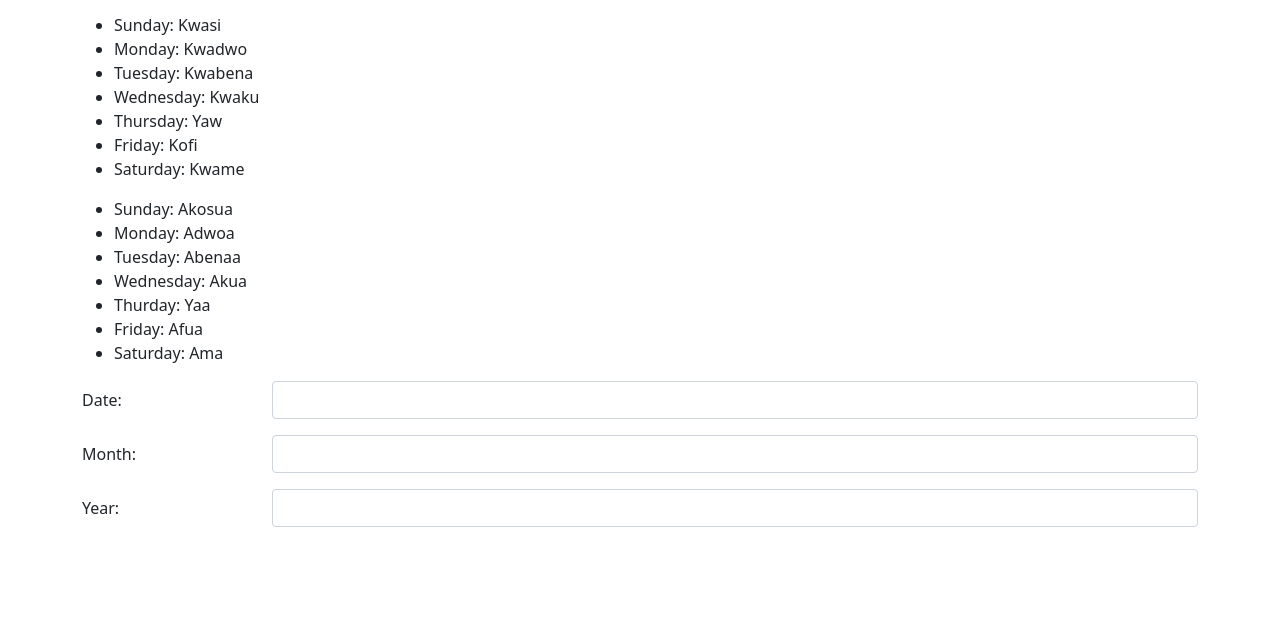
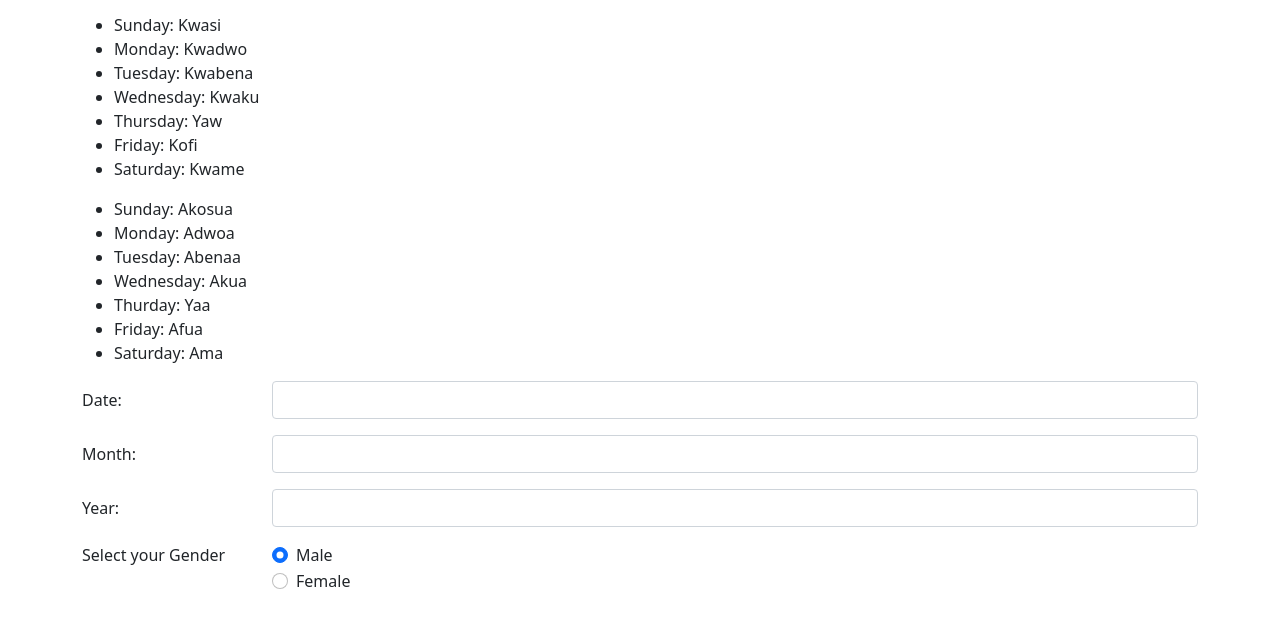
Before and after one commit to kahoragachau/Akan-Names, a plain HTML site: page index.html in a window 1280 px wide. Shown: the part 107-734 px from the top of the page. Drawn offline with nearby package versions, Linux system fonts and the light colour scheme.

Commit message:
add radio buttons to the form

```diff
--- a/index.html
+++ b/index.html
@@ -60,6 +60,19 @@
                     <input type="text" class="form-control" id="year">
                 </div>
             </div>
+            <fieldset class="row mb-3">
+                <legend class="col-form-label col-sm-2 pt-0">Select your Gender</legend>
+                <div class="col-sm-10">
+                    <div class="form-check">
+                        <input type="radio" class="form-check-input" name="gridRadios" id="male-radio" value="Male" checked>
+                        <label for="gridRadios" class="form-check-label">Male</label>
+                    </div>
+                    <div class="form-check">
+                        <input type="radio" class="form-check-input" name="gridRadios" id="female-radio" value="Female">
+                        <label for="gridRadios" class="form-check-label">Female</label>
+                    </div>
+                </div>
+            </fieldset>
         </form>
     </div>
     <script src="js/scripts.js"></script>
```
